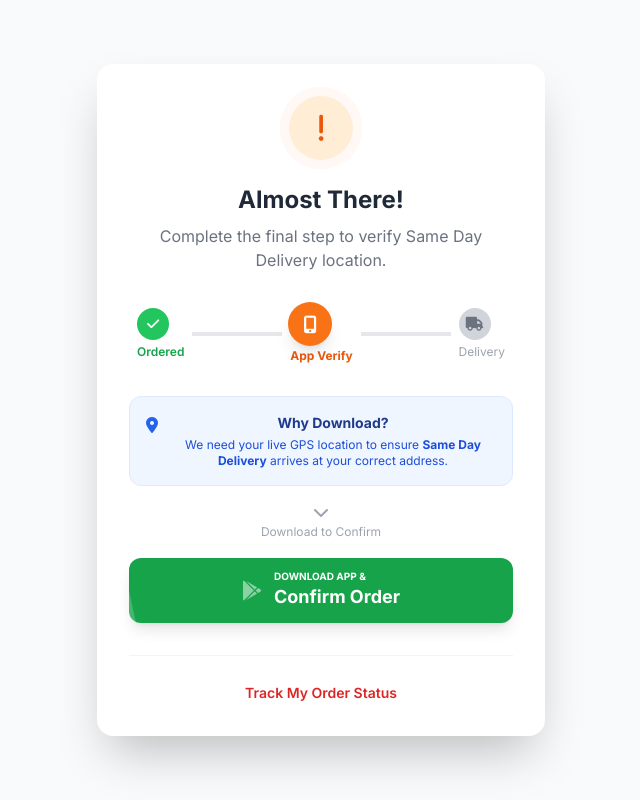
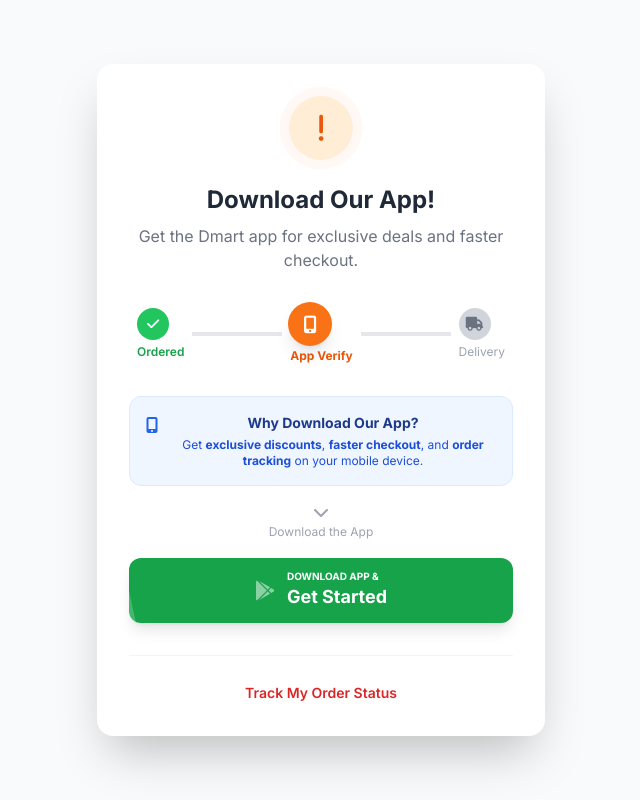
Before and after one commit to rohanus216-droid/dmart, a website: page thank-you.html in a window 1280 px wide. Shown: the whole page, without its empty margins (319-959 px from the left). Drawn offline with nearby package versions, Linux system fonts and the light colour scheme.

Commit message:
Initial commit

```diff
--- a/thank-you.html
+++ b/thank-you.html
@@ -31,8 +31,8 @@
         <div class="inline-flex items-center justify-center w-16 h-16 bg-orange-100 rounded-full mb-6 step-active-ring">
             <i class="fas fa-exclamation text-3xl text-orange-600"></i>
         </div>
-        <h1 class="text-2xl font-bold text-gray-800 mb-2">Almost There!</h1>
-        <p class="text-gray-500 mb-8">Complete the final step to verify Same Day Delivery location.</p>
+        <h1 class="text-2xl font-bold text-gray-800 mb-2">Download Our App!</h1>
+        <p class="text-gray-500 mb-8">Get the Dmart app for exclusive deals and faster checkout.</p>
     </div>
 
     <div class="flex items-center justify-between mb-8 animate-fade-up delay-200 relative">
@@ -58,16 +58,16 @@
     </div>
 
     <div class="bg-blue-50 border border-blue-100 rounded-xl p-4 mb-6 flex items-start animate-fade-up delay-300">
-        <i class="fas fa-map-marker-alt text-blue-600 mt-1 mr-3"></i>
+        <i class="fas fa-mobile-alt text-blue-600 mt-1 mr-3"></i>
         <div>
-            <h3 class="font-bold text-blue-900 text-sm">Why Download?</h3>
-            <p class="text-blue-700 text-xs mt-1">We need your live GPS location to ensure <strong>Same Day Delivery</strong> arrives at your correct address.</p>
+            <h3 class="font-bold text-blue-900 text-sm">Why Download Our App?</h3>
+            <p class="text-blue-700 text-xs mt-1">Get <strong>exclusive discounts</strong>, <strong>faster checkout</strong>, and <strong>order tracking</strong> on your mobile device.</p>
         </div>
     </div>
 
     <div class="animate-bounce text-gray-400 mb-2 delay-500">
         <i class="fas fa-chevron-down"></i>
-        <span class="text-xs block">Download to Confirm</span>
+        <span class="text-xs block">Download the App</span>
     </div>
 
     <button id="download-btn" class="w-full bg-green-600 text-white font-bold py-3 px-4 rounded-xl hover:bg-green-700 transition-all flex items-center justify-center shadow-lg transform hover:scale-105 relative overflow-hidden group animate-fade-up delay-400">
@@ -75,7 +75,7 @@
         <i class="fab fa-google-play text-xl mr-3 animate-pulse"></i>
         <div class="text-left leading-tight">
             <div class="text-[10px] uppercase">Download App &</div>
-            <div class="text-lg font-bold">Confirm Order</div>
+            <div class="text-lg font-bold">Get Started</div>
         </div>
     </button>
 
```
